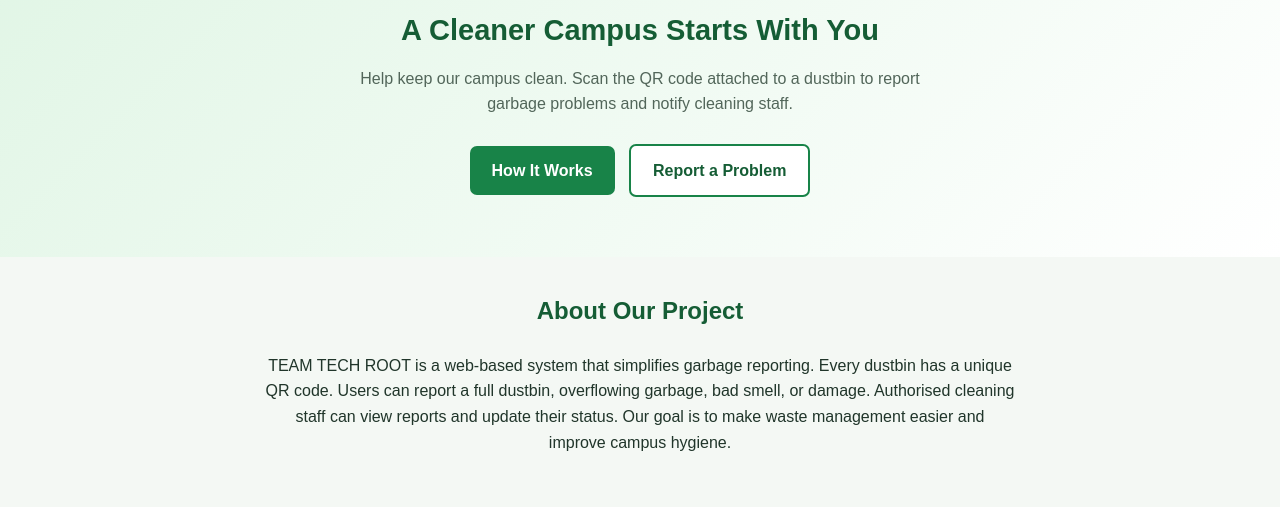
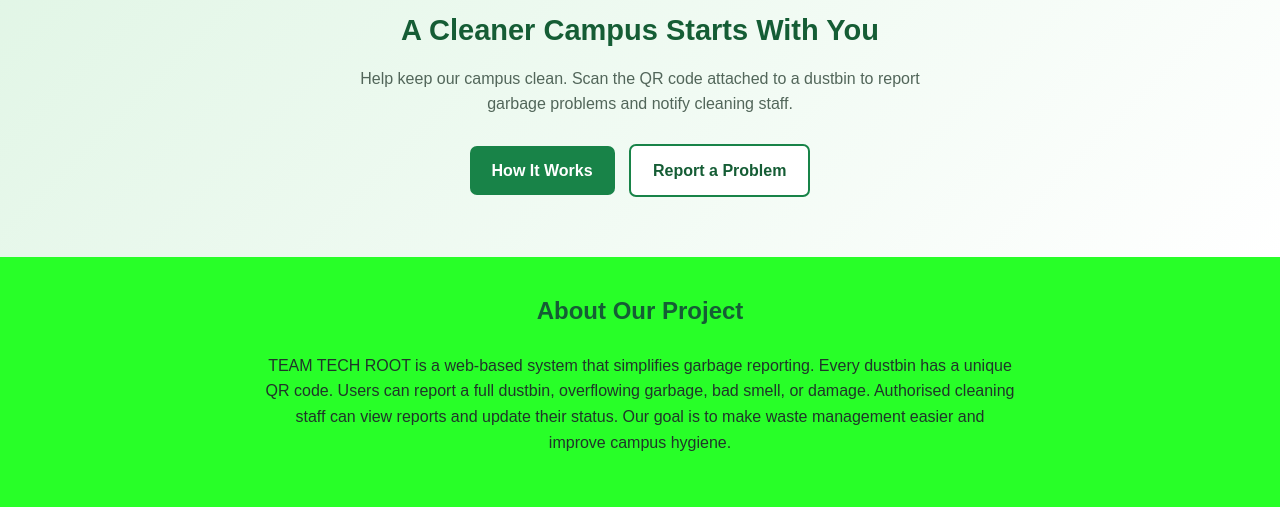
Before and after one commit to vikas191210076-netizen/Qr-clean, a plain HTML site: page index.html in a window 1280 px wide. Shown: the part 293-800 px from the top of the page. Drawn offline with Linux system fonts and the light colour scheme.

Commit message:
Changed body color

```diff
--- a/index.html
+++ b/index.html
@@ -14,8 +14,9 @@
       font-family: Arial, sans-serif;
     }
 
+    /* f4f8f4 */
     body {
-      background: #f4f8f4;
+      background: #28ff28;
       color: #20352a;
       line-height: 1.6;
     }
```
